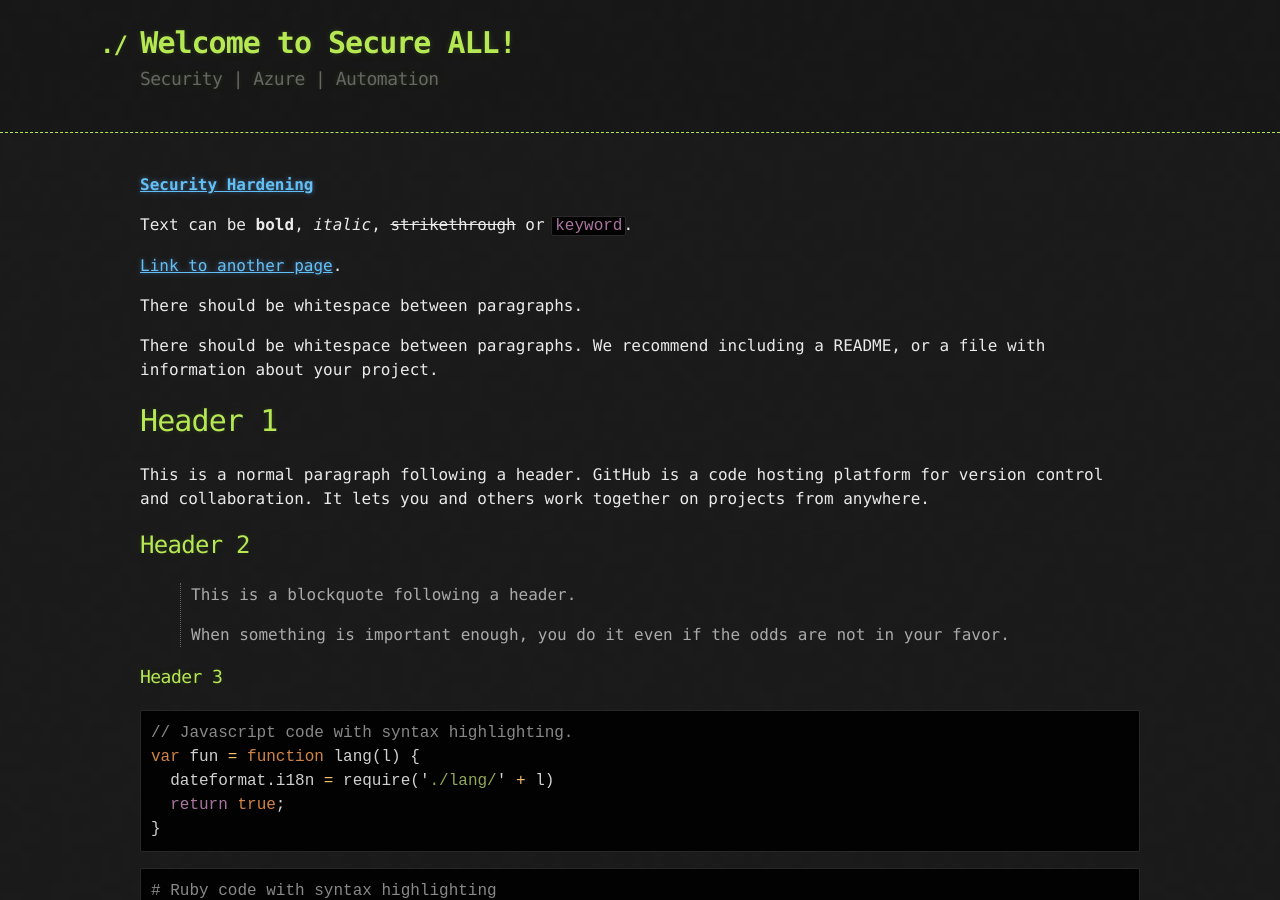
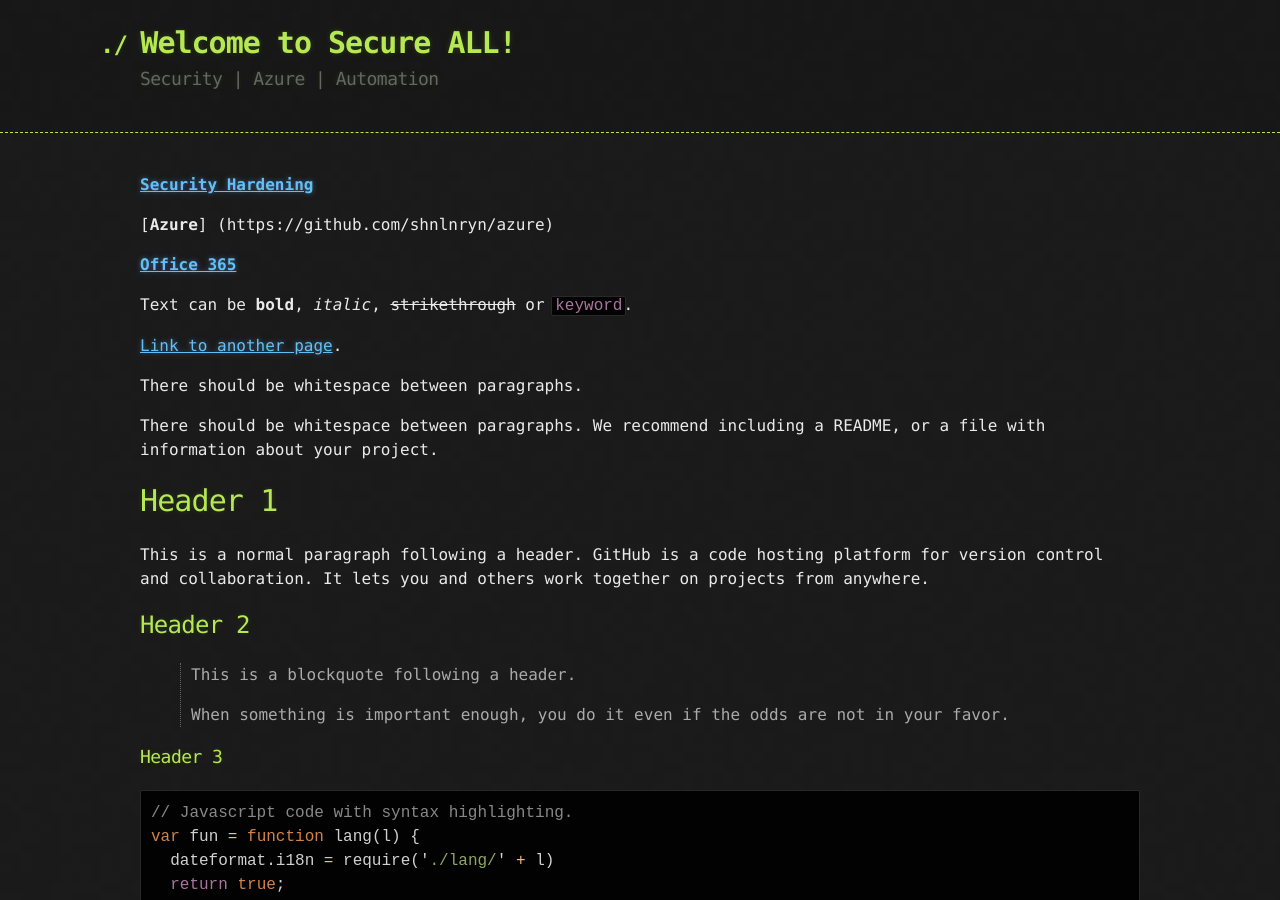
Before and after one commit to shnlnryn/blog, a Jekyll site: the page built from index.md, in a window 1280 px wide and 900 px high. Built offline with Jekyll 4.4.1, drawn with Linux system fonts in a browser that asks for light colours.

Commit message:
Update index.md

```diff
--- a/index.md
+++ b/index.md
@@ -5,6 +5,27 @@ layout: default
 
 
 [**Security Hardening**](https://github.com/shnlnryn/security-hardening)
+
+[**Azure**] (https://github.com/shnlnryn/azure)
+
+[**Office 365**](https://github.com/shnlnryn/o365)
+
+
+
+
+
+
+
+
+
+
+
+
+
+
+
+
+
 
 
 Text can be **bold**, _italic_, ~~strikethrough~~ or `keyword`.
```
